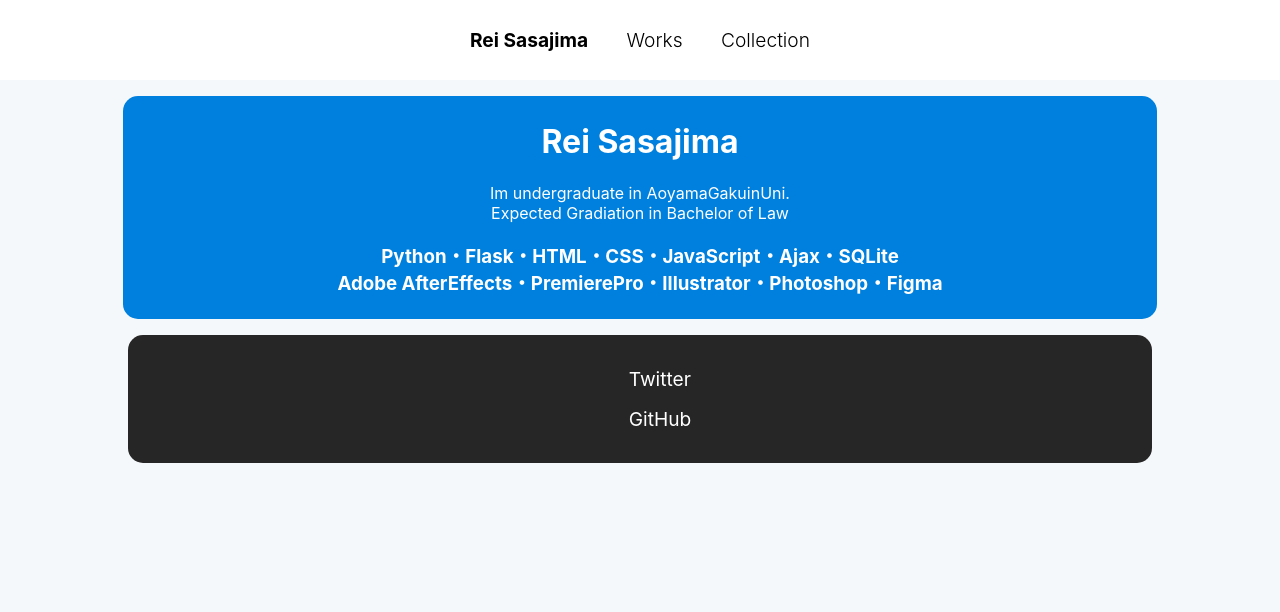
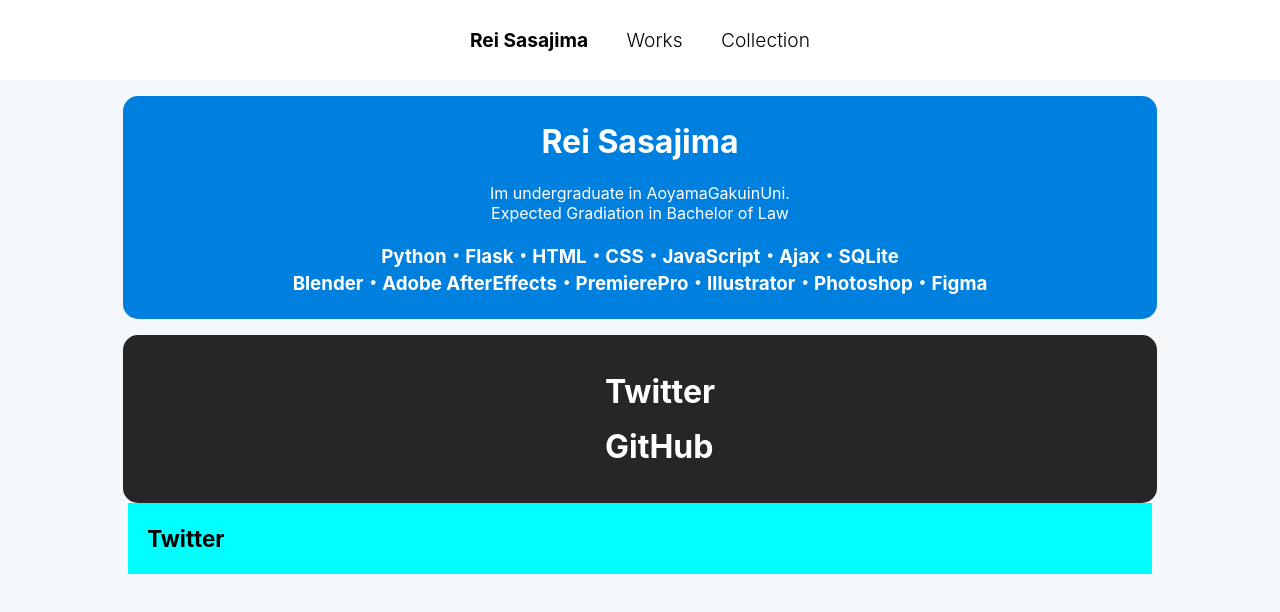
Before and after one commit to ReiSasajima/site, a React (Create React App) app: page / in a window 1280 px wide. Shown: the top 612 px of the page. Built offline with nearby package versions, Linux system fonts and the light colour scheme.

Commit message:
create twitter and github components

```diff
--- a/src/App.js
+++ b/src/App.js
@@ -2,7 +2,7 @@
 import About from './components/About'
 import Header from './components/Header'
 // エントリポイント(index.js)を介してのimport
-import {Socialmedia} from './components/index'
+import {Socialmedia, Twitter} from './components/index'
 
 function App() {
   return (
@@ -10,6 +10,7 @@
       <Header/>
       <About />
       <Socialmedia />
+      <Twitter />
     </div>
   );
 }
--- a/src/components/About.jsx
+++ b/src/components/About.jsx
@@ -5,7 +5,7 @@
     <div className='AboutWrapper'>
       <h1>Rei Sasajima</h1>
       <p>Im undergraduate in AoyamaGakuinUni.<br></br>Expected Gradiation in Bachelor of Law</p>
-      <h3>Python・Flask・HTML・CSS・JavaScript・Ajax・SQLite<br></br>Adobe AfterEffects・PremierePro・Illustrator・Photoshop・Figma</h3>
+      <h3>Python・Flask・HTML・CSS・JavaScript・Ajax・SQLite<br></br>Blender・Adobe AfterEffects・PremierePro・Illustrator・Photoshop・Figma</h3>
     </div>
       )
 }
--- /dev/null
+++ b/src/components/Twitter.jsx
@@ -0,0 +1,12 @@
+import '../static/Twitter.css'
+
+const Twitter = () => {
+  return (
+    <div className="Twitter-wrapper">
+      <a className='twitter' href='https://twitter.com/r315513'>
+        <h3>Twitter</h3>
+      </a>
+    </div>
+  )
+}
+export default Twitter
--- a/src/components/index.js
+++ b/src/components/index.js
@@ -1,3 +1,4 @@
 export { default as Header } from './Header'
 export { default as About } from './About'
 export { default as Socialmedia } from './Socialmedia'
+export { default as Twitter } from './Twitter'
--- a/src/static/Socialmedia.css
+++ b/src/static/Socialmedia.css
@@ -8,6 +8,8 @@
   display: flex;
   justify-content: center;
   margin-top: 1em;
+  /* 内側の余白(padding) */
+  padding: 0.3em;
   border-radius: 15px;
 }
 ul{
@@ -20,4 +22,6 @@
 }
 li > a{
   color: white;
+  font-size: xx-large;
+  font-weight: bold;
 }
--- /dev/null
+++ b/src/static/Twitter.css
@@ -0,0 +1,9 @@
+.Twitter-wrapper{
+  width: 80%;
+  background-color: aqua;
+  margin-left: auto;
+  margin-right: auto;
+}
+h3{
+  text-align: center;
+}
```
Also changed, not shown: src/components/GitHub.jsx (added).
